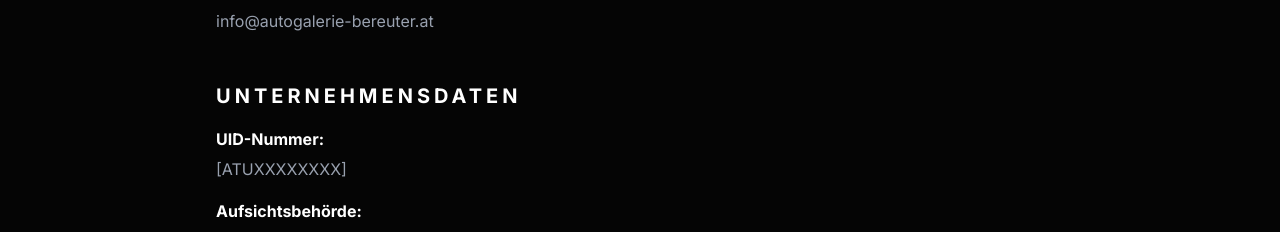
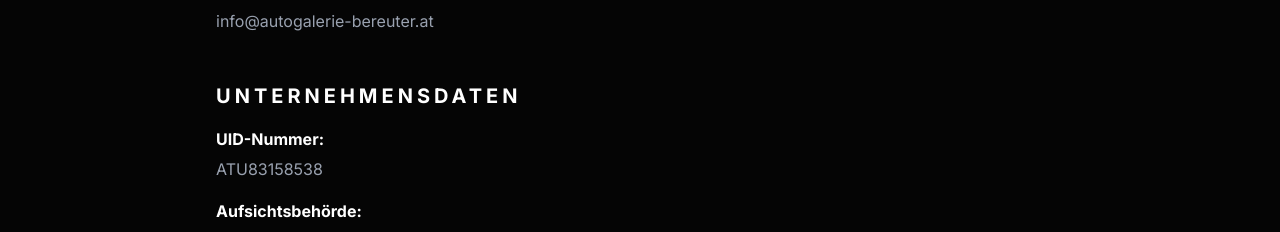
Before and after one commit to Autogalerie-Bereuter/Autogalerie-Bereuter, a React (Vite) app: page /impressum in a window 1280 px wide. Shown: the part 800-1032 px from the top of the page. Built offline with nearby package versions, Linux system fonts and the light colour scheme.

Commit message:
Update Impressum.tsx

```diff
--- a/src/pages/Impressum.tsx
+++ b/src/pages/Impressum.tsx
@@ -49,7 +49,7 @@
             <h2 className="text-xl font-bold text-white uppercase tracking-widest">Unternehmensdaten</h2>
             <p>
               <strong className="text-white block mb-1">UID-Nummer:</strong>
-              [ATUXXXXXXXX]
+              ATU83158538
             </p>
             <p>
               <strong className="text-white block mb-1">Aufsichtsbehörde:</strong>
```
